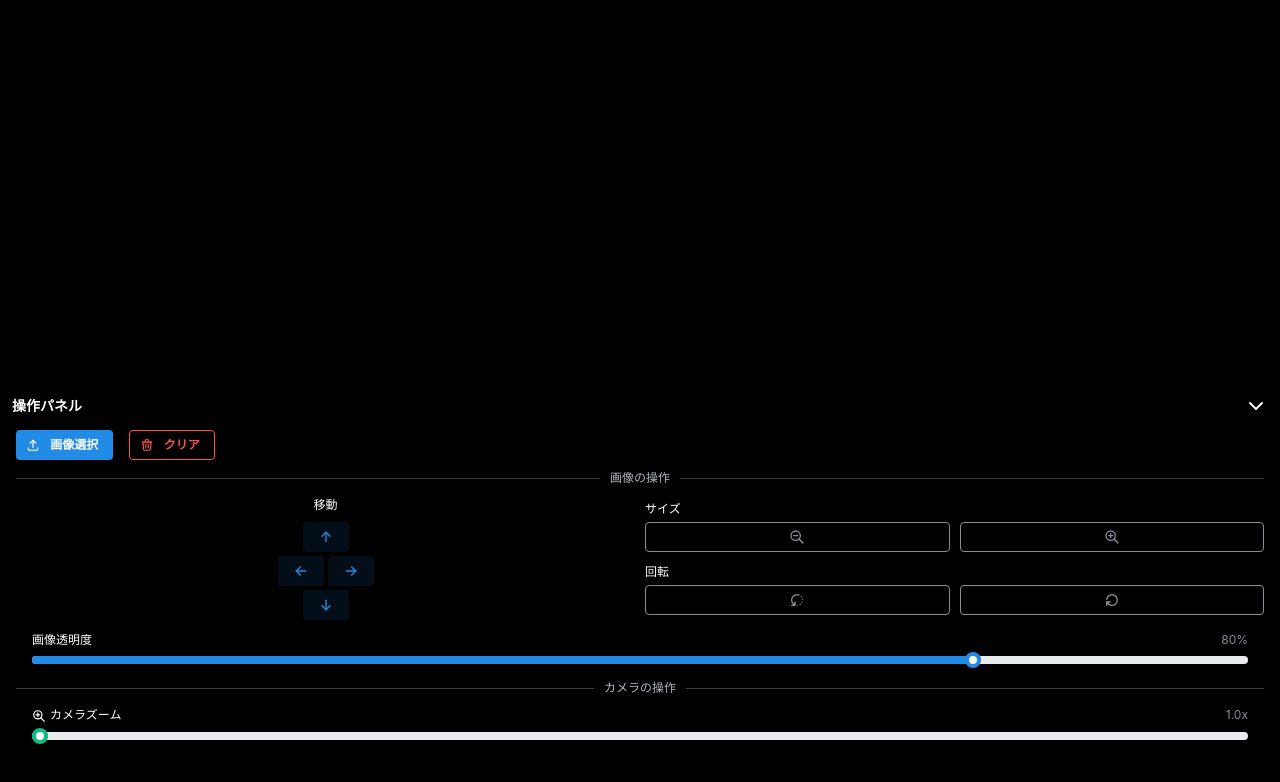
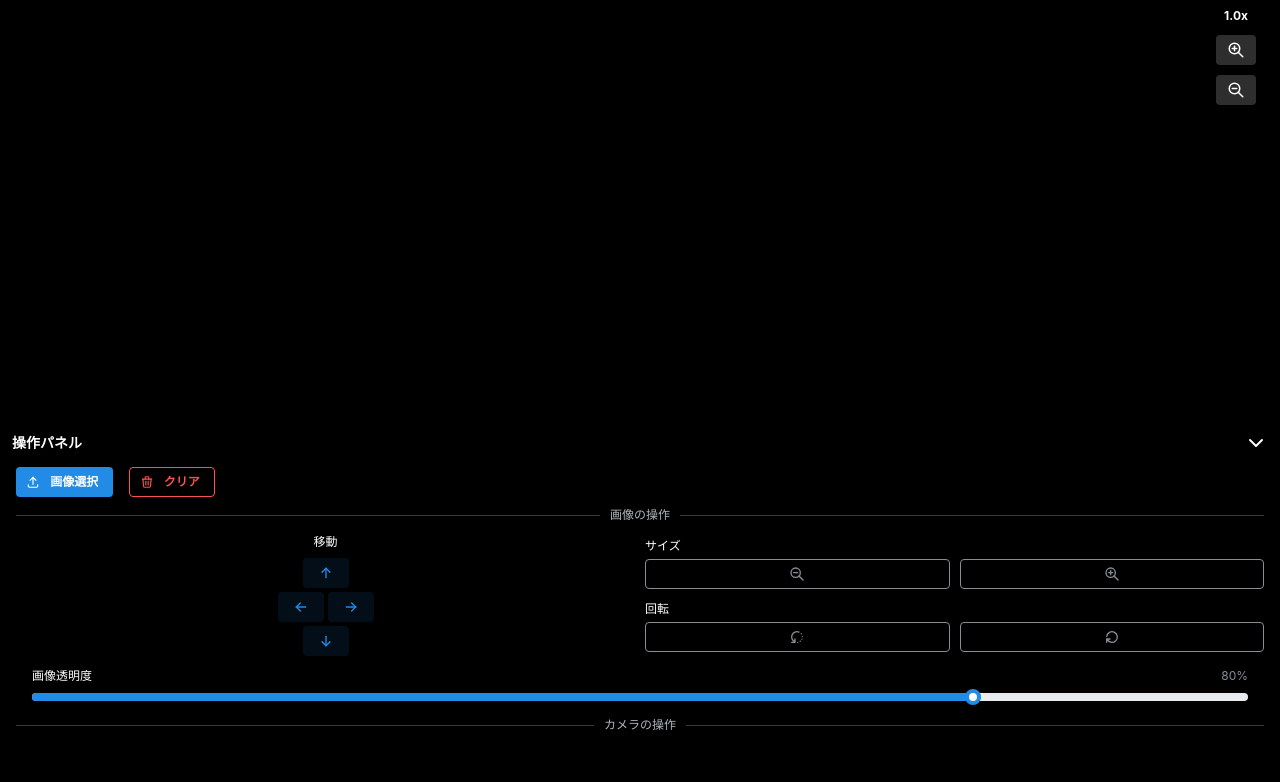
Before and after one commit to kobaatsu/I-setter, a React (Vite) app: page / in a window 1280 px wide. Shown: the top 782 px of the page. Built offline with nearby package versions, Linux system fonts and the light colour scheme; no server answers.

Commit message:
feat: move camera zoom tool to upper-right standalone button UI (#3)
* feat: move camera zoom tool to upper-right standalone button UI

* fix: disable text selection and double-tap zoom on camera zoom UI

```diff
--- a/src/App.tsx
+++ b/src/App.tsx
@@ -1,5 +1,6 @@
 import { useCallback, useState } from 'react';
-import { Box } from '@mantine/core';
+import { Box, Button, Stack, Text } from '@mantine/core';
+import { IconZoomIn, IconZoomOut } from '@tabler/icons-react';
 import { CameraView } from './components/CameraView';
 import { OverlayImage } from './components/OverlayImage';
 import { ControlPanel } from './components/ControlPanel';
@@ -18,6 +19,10 @@ function App() {
     setCameras(devices);
   }, []);
 
+  const handleZoomChange = (delta: number) => {
+    setCameraZoom((prev) => Math.min(Math.max(1.0, prev + delta), 15.0));
+  };
+
   return (
     <Box style={{ position: 'relative', width: '100%', height: '100%', overflow: 'hidden' }}>
       <CameraView
@@ -25,6 +30,43 @@ function App() {
         deviceId={selectedCameraId}
         onDevicesFetched={handleDevicesFetched}
       />
+      {/* 独立したカメラズームUI */}
+      <Box
+        style={{
+          position: 'absolute',
+          top: 'env(safe-area-inset-top, 16px)',
+          right: '16px',
+          zIndex: 30,
+          backgroundColor: 'rgba(0, 0, 0, 0.6)',
+          borderRadius: '8px',
+          padding: '8px',
+          userSelect: 'none',
+          WebkitUserSelect: 'none',
+          touchAction: 'manipulation',
+        }}
+      >
+        <Stack gap="xs" align="center">
+          <Text c="white" size="xs" fw={700}>
+            {cameraZoom.toFixed(1)}x
+          </Text>
+          <Button
+            size="compact-md"
+            variant="filled"
+            color="dark"
+            onClick={() => handleZoomChange(0.5)}
+          >
+            <IconZoomIn size={18} />
+          </Button>
+          <Button
+            size="compact-md"
+            variant="filled"
+            color="dark"
+            onClick={() => handleZoomChange(-0.5)}
+          >
+            <IconZoomOut size={18} />
+          </Button>
+        </Stack>
+      </Box>
       {overlayImageSrc && (
         <OverlayImage
           src={overlayImageSrc}
@@ -44,8 +86,6 @@ function App() {
         scale={scale}
         onScaleChange={setScale}
         onRotationChange={setRotation}
-        cameraZoom={cameraZoom}
-        onCameraZoomChange={setCameraZoom}
         cameras={cameras}
         selectedCameraId={selectedCameraId}
         onCameraChange={setSelectedCameraId}
--- a/src/components/ControlPanel.tsx
+++ b/src/components/ControlPanel.tsx
@@ -37,8 +37,6 @@ interface ControlPanelProps {
   scale: number;
   onScaleChange: (scale: number) => void;
   onRotationChange: React.Dispatch<React.SetStateAction<number>>;
-  cameraZoom: number;
-  onCameraZoomChange: (zoom: number) => void;
   cameras: MediaDeviceInfo[];
   selectedCameraId: string | null;
   onCameraChange: (deviceId: string | null) => void;
@@ -53,8 +51,6 @@ export const ControlPanel = ({
   scale,
   onScaleChange,
   onRotationChange,
-  cameraZoom,
-  onCameraZoomChange,
   cameras,
   selectedCameraId,
   onCameraChange,
@@ -330,25 +326,6 @@ export const ControlPanel = ({
                 />
               </Box>
             )}
-
-            <Group justify="space-between" mb={4}>
-              <Text c="white" size="xs">
-                <IconZoomIn size={14} style={{ verticalAlign: 'middle', marginRight: '4px' }} />
-                カメラズーム
-              </Text>
-              <Text c="dimmed" size="xs">
-                {cameraZoom.toFixed(1)}x
-              </Text>
-            </Group>
-            <Slider
-              color="teal"
-              value={cameraZoom}
-              onChange={onCameraZoomChange}
-              min={1.0}
-              max={3.0}
-              step={0.1}
-              label={null}
-            />
           </Box>
         </Box>
       </Collapse>
```
Also changed, not shown: 1 other file (tests, documents, lock files or other folders).
